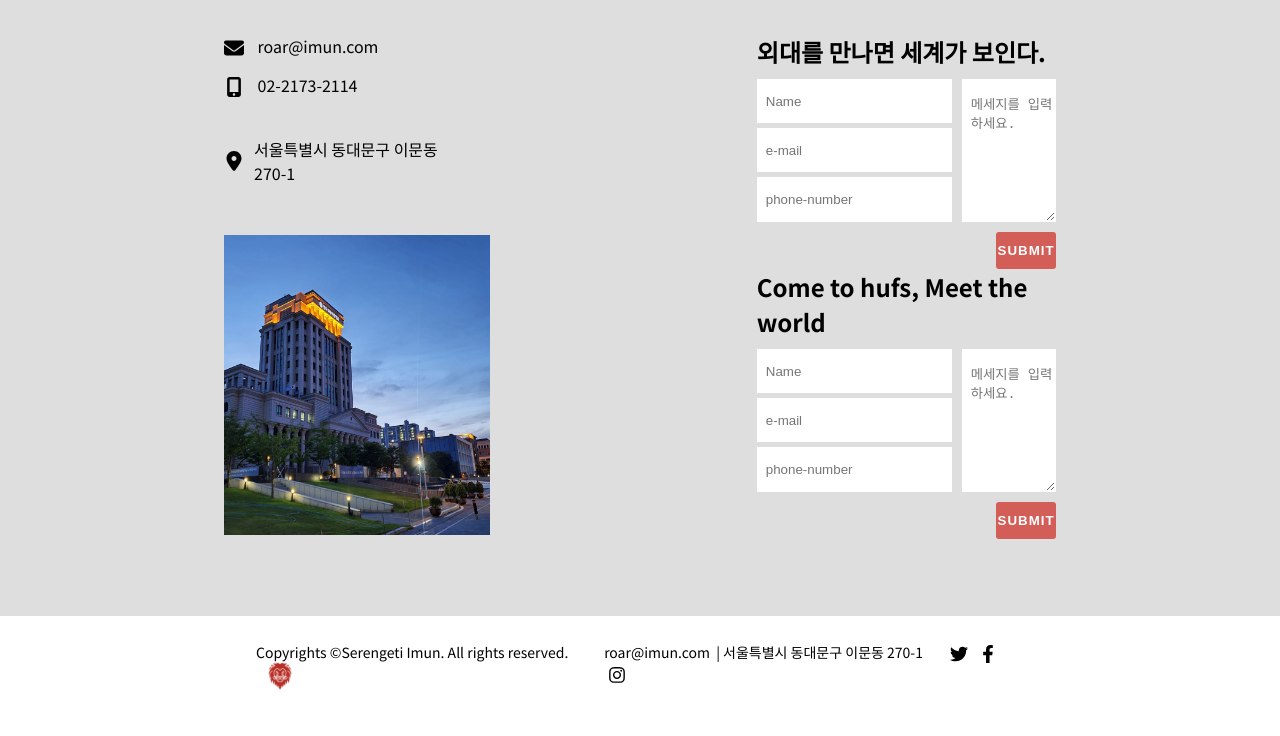
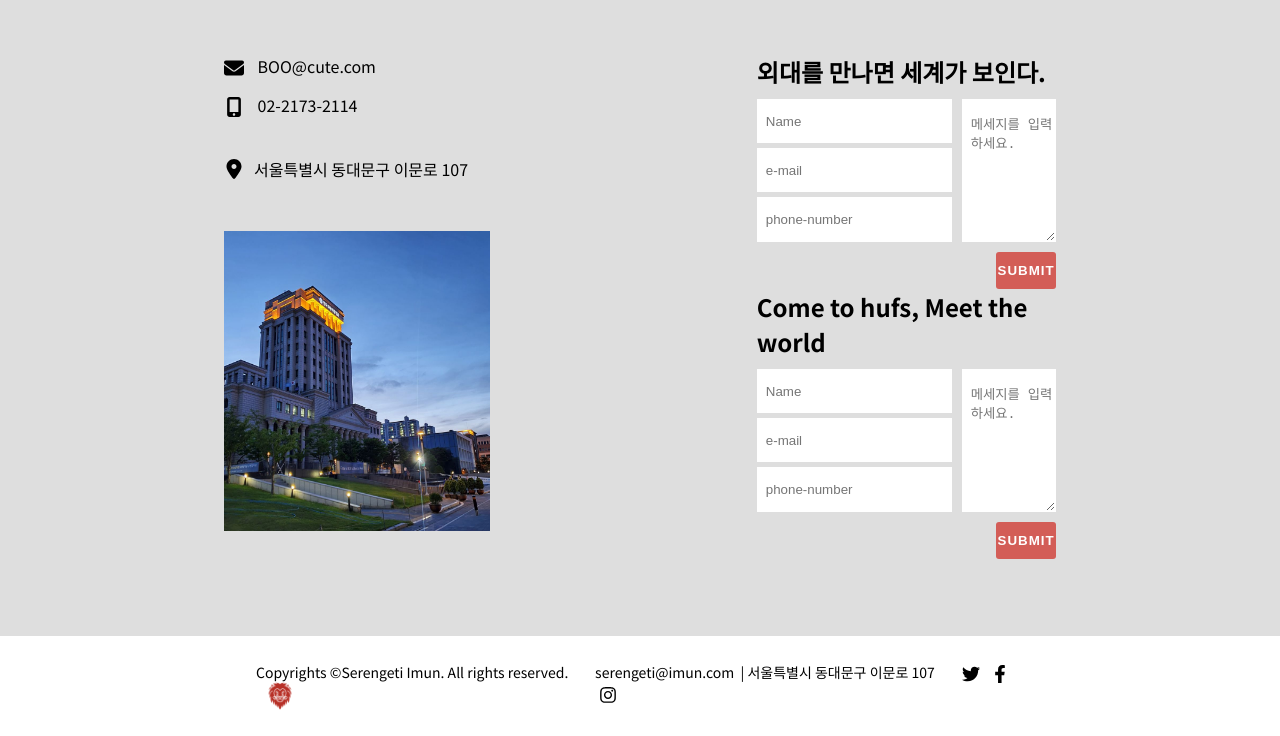
Before and after one commit to miniveloper/0411-teamproject, a plain HTML site: page final/index.html in a window 1280 px wide. Shown: the part 2198-2934 px from the top of the page. Drawn offline with Linux system fonts and the light colour scheme.

Commit message:
fix: contact e-mail address

```diff
--- a/final/index.html
+++ b/final/index.html
@@ -177,7 +177,7 @@
                     d="M464 64C490.5 64 512 85.49 512 112C512 127.1 504.9 141.3 492.8 150.4L275.2 313.6C263.8 322.1 248.2 322.1 236.8 313.6L19.2 150.4C7.113 141.3 0 127.1 0 112C0 85.49 21.49 64 48 64H464zM217.6 339.2C240.4 356.3 271.6 356.3 294.4 339.2L512 176V384C512 419.3 483.3 448 448 448H64C28.65 448 0 419.3 0 384V176L217.6 339.2z"
                   />
                 </svg>
-                roar@imun.com
+                BOO@cute.com
               </p>
               <p class="contact__main-text contact-call">
                 <svg xmlns="http://www.w3.org/2000/svg" viewBox="0 0 384 512">
@@ -197,8 +197,7 @@
                 />
               </svg>
               <div class="contact__location-info">
-                <p class="contact__location-text">서울특별시 동대문구 이문동</p>
-                <p class="contact__location-text">270-1</p>
+                <p class="contact__location-text">서울특별시 동대문구 이문로 107</p>
               </div>
             </div>
             <div class="contact-body__map">
@@ -247,7 +246,7 @@
           <img src="imgs/lionhead.png" alt="" />
         </div>
         <div class="footer-location">
-          <a href="#">roar@imun.com </a>&nbsp;| 서울특별시 동대문구 이문동 270-1
+          <a href="#">serengeti@imun.com </a>&nbsp;| 서울특별시 동대문구 이문로 107
           <span class="footer-social_menu">
             <svg
               onclick="window.open('https://twitter.com')"
--- a/final/style.css
+++ b/final/style.css
@@ -313,13 +313,13 @@ nav {
   margin: 0 auto;
   display: flex;
   flex-direction: column;
-  padding: 0 20px;
 }
 
 .photo {
   display: flex;
   justify-content: space-between;
   margin: 40px 0;
+  margin-top: 60px;
 }
 
 .photo img {
```
